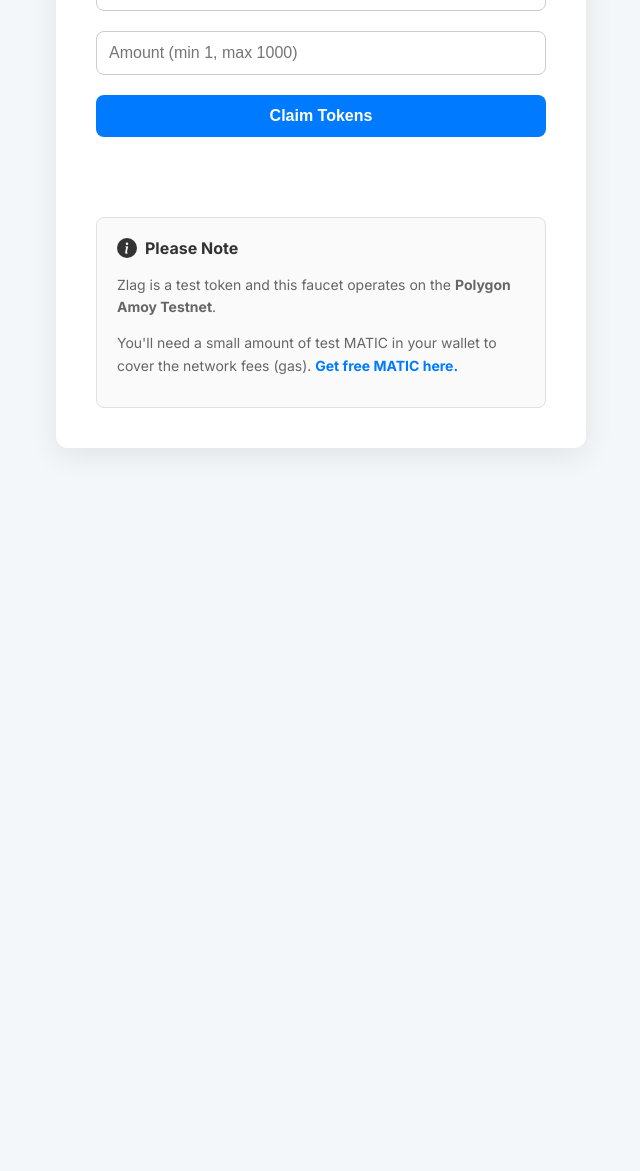
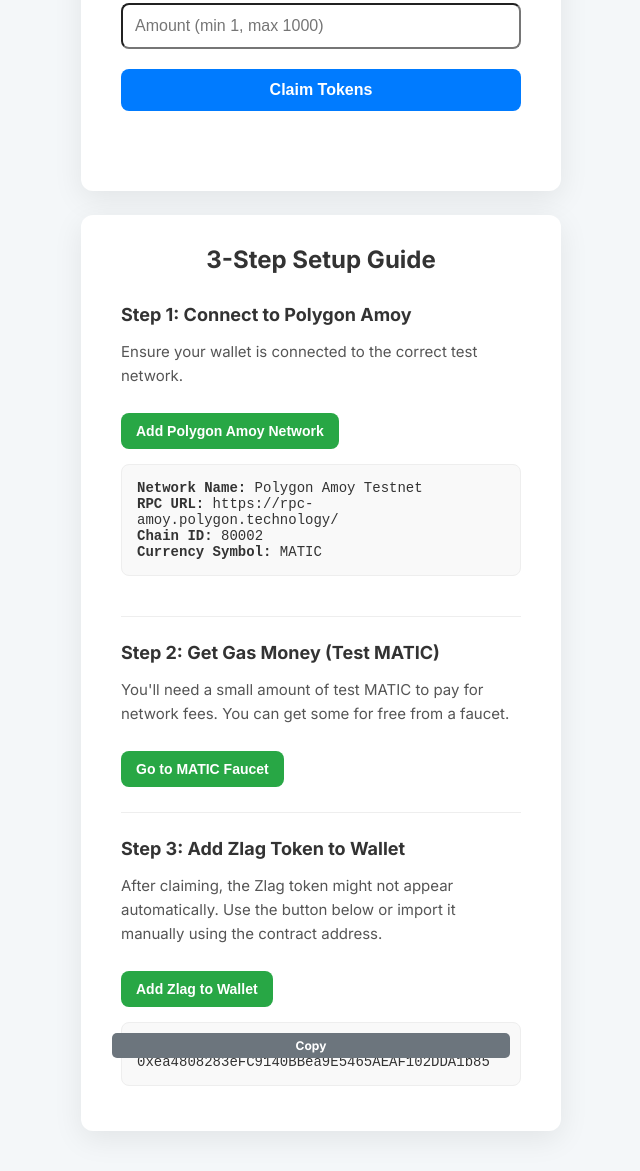
Before and after one commit to iammohit64/claim-zlag, a website: page public/index.html in a window 1280 px wide. Shown: the part 282-1453 px from the top of the page, without its empty margins (319-959 px from the left). Before the commit the page ends 800 px from the top, so only its background shows below. Drawn offline with Linux system fonts and the light colour scheme.

```diff
--- a/public/index.html
+++ b/public/index.html
@@ -4,17 +4,25 @@
     <meta charset="UTF-8">
     <meta name="viewport" content="width=device-width, initial-scale=1.0">
     <title>Claim Your Zlag Tokens!</title>
+    <link rel="preconnect" href="https://fonts.googleapis.com">
+    <link rel="preconnect" href="https://fonts.gstatic.com" crossorigin>
+    <link href="https://fonts.googleapis.com/css2?family=Inter:wght@400;500;700&display=swap" rel="stylesheet">
     <style>
-        /* A slightly more modern font and color scheme */
         body {
             font-family: 'Inter', sans-serif;
             display: flex;
             justify-content: center;
             align-items: center;
-            height: 100vh;
+            min-height: 100vh;
             background-color: #f4f7f9;
             margin: 0;
+            padding: 40px 20px;
             color: #333;
+            box-sizing: border-box;
+        }
+        .main-container {
+            width: 100%;
+            max-width: 480px;
         }
         .container {
             background: white;
@@ -22,8 +30,7 @@
             border-radius: 12px;
             box-shadow: 0 8px 30px rgba(0,0,0,0.08);
             text-align: center;
-            width: 90%;
-            max-width: 450px;
+            margin-bottom: 24px;
         }
         h1 {
             font-size: 28px;
@@ -35,11 +42,11 @@
         }
         input {
             width: 100%;
-            box-sizing: border-box; /* Ensures padding doesn't affect width */
+            box-sizing: border-box;
             padding: 12px;
             margin-bottom: 20px;
             border-radius: 8px;
-            border: 1px solid #ccc;
+            border: 1px solid: #ddd;
             font-size: 16px;
         }
         button {
@@ -68,74 +75,180 @@
             word-wrap: break-word;
         }
 
-        /* --- NEW UX INFO BOX --- */
-        .info-box {
-            margin-top: 40px;
-            padding: 20px;
-            border-radius: 8px;
-            border: 1px solid #e0e0e0;
-            background-color: #fafafa;
+        /* --- NEW SETUP GUIDE --- */
+        .setup-guide {
+            background: white;
+            padding: 30px 40px;
+            border-radius: 12px;
+            box-shadow: 0 8px 30px rgba(0,0,0,0.08);
             text-align: left;
-            font-size: 14px;
+        }
+        .setup-guide h2 {
+            text-align: center;
+            margin-top: 0;
+            margin-bottom: 30px;
+        }
+        .step {
+            margin-bottom: 25px;
+            padding-bottom: 25px;
+            border-bottom: 1px solid #eee;
+        }
+        .step:last-child {
+            margin-bottom: 0;
+            padding-bottom: 0;
+            border-bottom: none;
+        }
+        .step h3 {
+            margin: 0 0 15px 0;
+            font-size: 18px;
+            font-weight: 700;
+        }
+        .step p {
+            font-size: 15px;
+            line-height: 1.6;
+            margin: 0 0 15px 0;
             color: #555;
         }
-        .info-box h3 {
-            margin-top: 0;
-            font-size: 16px;
+        .details {
+            background-color: #f9f9f9;
+            border: 1px solid #eee;
+            border-radius: 8px;
+            padding: 15px;
+            font-family: monospace;
+            font-size: 14px;
+            margin: 15px 0;
+            position: relative;
+        }
+        .details strong {
             color: #333;
-            display: flex;
-            align-items: center;
         }
-        .info-box h3 svg {
-            margin-right: 8px;
+        .action-button {
+            background-color: #28a745;
+            font-size: 14px;
+            padding: 10px 15px;
+            margin-top: 10px;
+            width: auto;
+            display: inline-block;
         }
-        .info-box p {
-            margin-bottom: 10px;
-            line-height: 1.6;
+        .action-button:hover {
+            background-color: #218838;
         }
-        .info-box a {
-            color: #007bff;
-            text-decoration: none;
-            font-weight: bold;
+        .copy-button {
+            position: absolute;
+            top: 10px;
+            right: 10px;
+            background-color: #6c757d;
+            border-radius: 5px;
+            padding: 5px 10px;
+            font-size: 12px;
+            font-family: 'Inter', sans-serif;
+            border: none;
+            color: white;
+            cursor: pointer;
         }
-        .info-box a:hover {
-            text-decoration: underline;
-        }
-
     </style>
-    <link rel="preconnect" href="https://fonts.googleapis.com">
-    <link rel="preconnect" href="https://fonts.gstatic.com" crossorigin>
-    <link href="https://fonts.googleapis.com/css2?family=Inter:wght@400;700&display=swap" rel="stylesheet">
 </head>
 <body>
-    <div class="container">
-        <h1>Claim Zlag Tokens</h1>
-        <p>Enter your wallet address and the amount you wish to claim.</p>
+    <div class="main-container">
 
-        <input type="text" id="walletAddress" placeholder="Enter your wallet address (0x...)">
+        <div class="container">
+            <h1>Claim Zlag Tokens</h1>
+            <p>Enter your wallet address and the amount you wish to claim.</p>
+            <input type="text" id="walletAddress" placeholder="Enter your wallet address (0x...)">
+            <input type="number" id="tokenAmount" placeholder="Amount (min 1, max 1000)">
+            <button id="claimButton">Claim Tokens</button>
+            <div id="message"></div>
+        </div>
 
-        <input type="number" id="tokenAmount" placeholder="Amount (min 1, max 1000)">
+        <div class="setup-guide">
+            <h2>3-Step Setup Guide</h2>
 
-        <button id="claimButton">Claim Tokens</button>
-        <div id="message"></div>
+            <div class="step">
+                <h3>Step 1: Connect to Polygon Amoy</h3>
+                <p>Ensure your wallet is connected to the correct test network.</p>
+                <button class="action-button" id="addNetworkButton">Add Polygon Amoy Network</button>
+                <div class="details">
+                    <strong>Network Name:</strong> Polygon Amoy Testnet<br>
+                    <strong>RPC URL:</strong> https://rpc-amoy.polygon.technology/<br>
+                    <strong>Chain ID:</strong> 80002<br>
+                    <strong>Currency Symbol:</strong> MATIC
+                </div>
+            </div>
 
-        <div class="info-box">
-            <h3>
-                <svg xmlns="http://www.w3.org/2000/svg" width="20" height="20" fill="currentColor" viewBox="0 0 16 16">
-                    <path d="M8 16A8 8 0 1 0 8 0a8 8 0 0 0 0 16zm.93-9.412-1 4.705c-.07.34.029.533.304.533.194 0 .487-.07.686-.246l-.088.416c-.287.346-.92.598-1.465.598-.703 0-1.002-.422-.808-1.319l.738-3.468c.064-.293.006-.399-.287-.47l-.451-.081.082-.381 2.29-.287zM8 5.5a1 1 0 1 1 0-2 1 1 0 0 1 0 2z"/>
-                </svg>
-                Please Note
-            </h3>
-            <p>
-                Zlag is a test token and this faucet operates on the <strong>Polygon Amoy Testnet</strong>.
-            </p>
-            <p>
-                You'll need a small amount of test MATIC in your wallet to cover the network fees (gas).
-                <a href="https://faucet.polygon.technology/" target="_blank" rel="noopener noreferrer">Get free MATIC here.</a>
-            </p>
+            <div class="step">
+                <h3>Step 2: Get Gas Money (Test MATIC)</h3>
+                <p>You'll need a small amount of test MATIC to pay for network fees. You can get some for free from a faucet.</p>
+                <a href="https://faucet.polygon.technology/" target="_blank" rel="noopener noreferrer">
+                    <button class="action-button">Go to MATIC Faucet</button>
+                </a>
+            </div>
+
+            <div class="step">
+                <h3>Step 3: Add Zlag Token to Wallet</h3>
+                <p>After claiming, the Zlag token might not appear automatically. Use the button below or import it manually using the contract address.</p>
+                <button class="action-button" id="addTokenButton">Add Zlag to Wallet</button>
+                <div class="details">
+                    <strong>Token Address:</strong><br>
+                    <span id="tokenAddress">0xea4808283eFC9140BBea9E5465AEAF102DDA1b85</span>
+                    <button class="copy-button" id="copyButton">Copy</button>
+                </div>
+            </div>
         </div>
+
     </div>
 
     <script src="script.js"></script>
+
+    <script>
+        // Add Polygon Amoy Network to MetaMask
+        document.getElementById('addNetworkButton').addEventListener('click', () => {
+            window.ethereum.request({
+                method: 'wallet_addEthereumChain',
+                params: [{
+                    chainId: '0x13882', // 80002 in hex
+                    chainName: 'Polygon Amoy Testnet',
+                    nativeCurrency: {
+                        name: 'MATIC',
+                        symbol: 'MATIC',
+                        decimals: 18
+                    },
+                    rpcUrls: ['https://rpc-amoy.polygon.technology/'],
+                    blockExplorerUrls: ['https://www.oklink.com/amoy']
+                }]
+            }).catch((error) => {
+                console.error(error);
+            });
+        });
+
+        // Add Zlag Token to MetaMask
+        const tokenAddress = '0xea4808283eFC9140BBea9E5465AEAF102DDA1b85';
+        document.getElementById('addTokenButton').addEventListener('click', () => {
+            window.ethereum.request({
+                method: 'wallet_watchAsset',
+                params: {
+                    type: 'ERC20',
+                    options: {
+                        address: tokenAddress,
+                        symbol: 'ZLAG',
+                        decimals: 18,
+                        image: 'https://example.com/zlag-token-icon.png', // Optional: Add a URL to your token's icon
+                    },
+                },
+            }).catch((error) => {
+                console.error(error);
+            });
+        });
+
+        // Copy Token Address to Clipboard
+        const copyButton = document.getElementById('copyButton');
+        copyButton.addEventListener('click', () => {
+            navigator.clipboard.writeText(tokenAddress).then(() => {
+                copyButton.textContent = 'Copied!';
+                setTimeout(() => {
+                    copyButton.textContent = 'Copy';
+                }, 2000);
+            });
+        });
+    </script>
 </body>
 </html>
```
